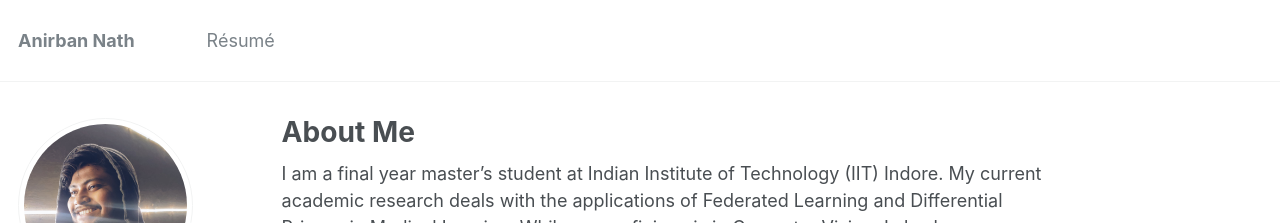
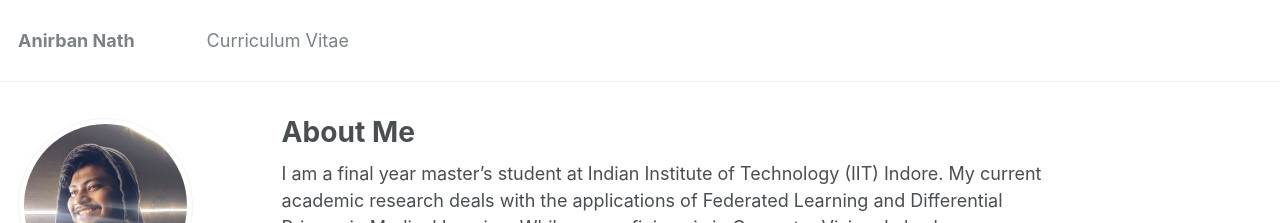
Before and after one commit to anirban-nath/anirban-nath.github.io, a Jekyll site: the page built from _pages/about.md, in a window 1280 px wide and 1226 px high. Shown: the top 223 px of the window. Built offline with Jekyll 4.4.1, drawn with Linux system fonts in a browser that asks for light colours.

Commit message:
Update navigation.yml

```diff
--- a/_data/navigation.yml
+++ b/_data/navigation.yml
@@ -15,7 +15,7 @@ main:
 #   - title: "Blog Posts"
 #     url: /year-archive/
 
-  - title: "Résumé"
+  - title: "Curriculum Vitae"
     url: /files/AnirbanNath_Resume.pdf
 
 #   - title: "Guide"
```
